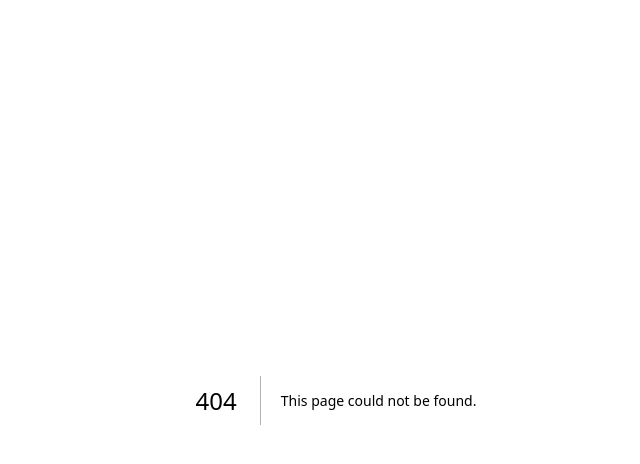
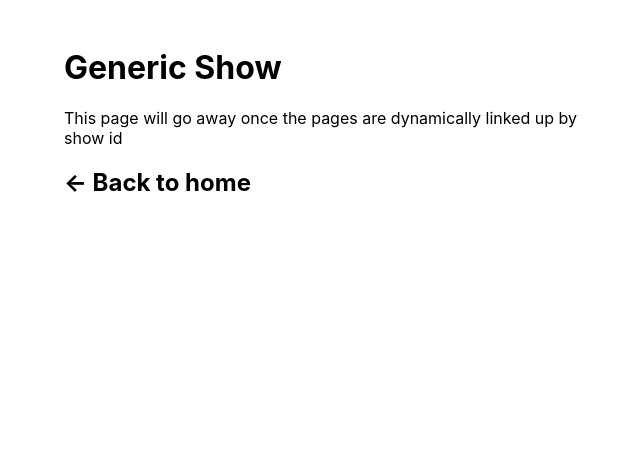
Before and after one commit to bmanderino/podcasts, a Next.js app: page /shows/show in a window 1280 px wide. Before the commit this address had no page. Shown: the top 464 px of the page, without its empty margins (304-944 px from the left). Built offline with nearby package versions, Linux system fonts and the light colour scheme.

Commit message:
initial nextjs build

```diff
--- /dev/null
+++ b/components/layout.js
@@ -0,0 +1,5 @@
+import styles from './layout.module.css';
+
+export default function Layout({ children }) {
+  return <div className={styles.container}>{children}</div>;
+}
--- /dev/null
+++ b/components/layout.module.css
@@ -0,0 +1,5 @@
+.container {
+  max-width: 36rem;
+  padding: 0 1rem;
+  margin: 3rem auto 6rem;
+}
--- /dev/null
+++ b/pages/shows/show.js
@@ -0,0 +1,25 @@
+import Head from 'next/head';
+import Link from 'next/link';
+import Layout from '../../components/layout';
+
+
+//import PropTypes from 'prop-types';
+export const show = (props) => {
+  return(
+    <Layout>
+      <Head>
+        <title>Generic Show page</title>
+      </Head>
+      <main>
+        <h1>Generic Show</h1>
+        <p>This page will go away once the pages are dynamically linked up by show id</p>
+        <h2>
+          <Link href="/">← Back to home</Link>
+        </h2>
+      </main>
+    </Layout>
+  )
+}
+//show.propTypes = {};
+
+export default show;
```
Also changed, not shown: pages/index.js (+37 -10 lines), pages/shows/[show].js (added, +17 -0 lines).
